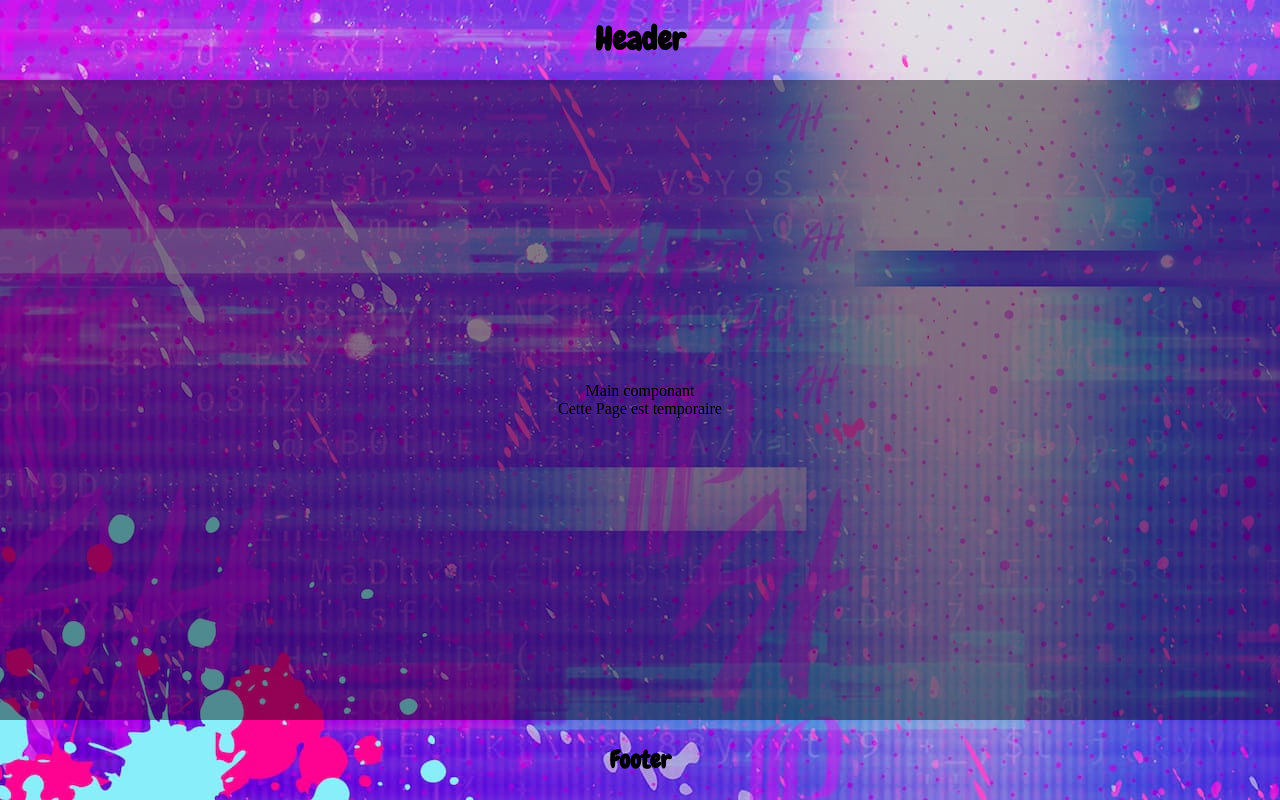
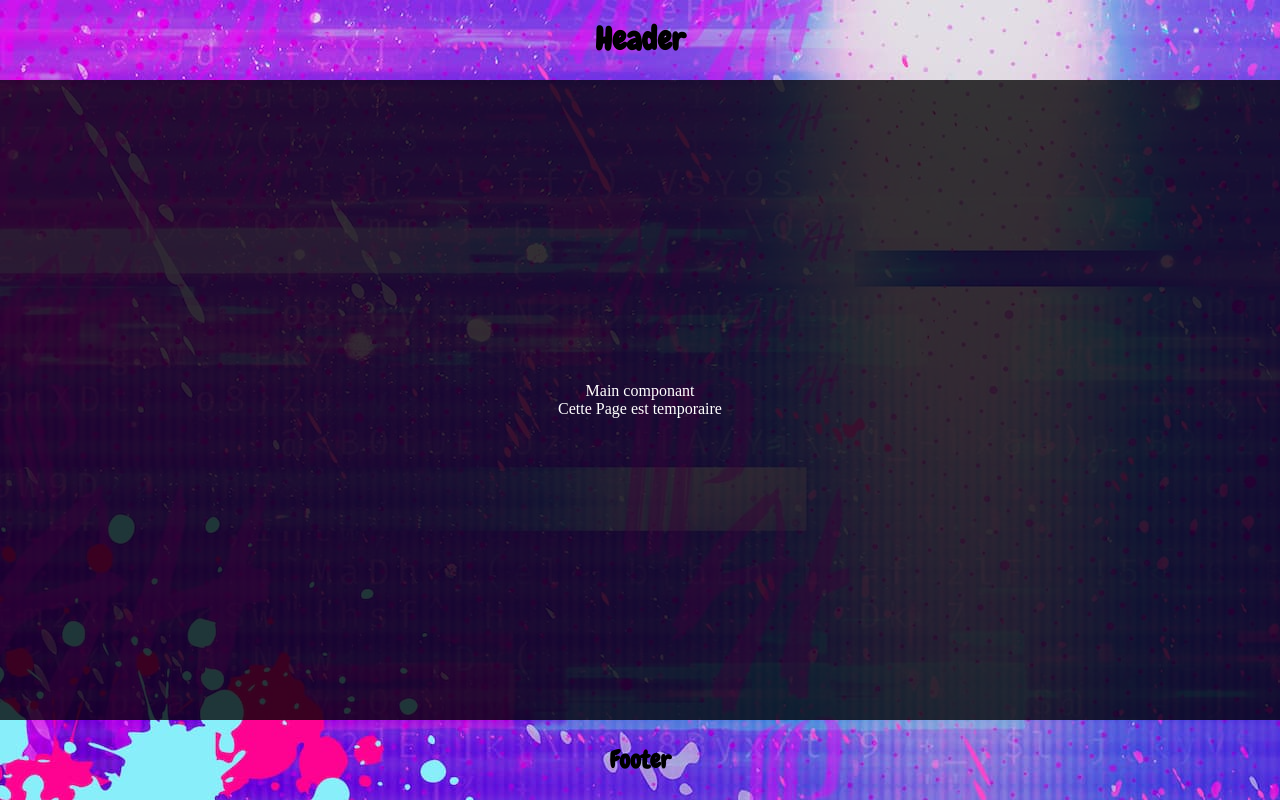
Before and after one commit to MathisPastreNelson/disco-groove, a React (Create React App) app: page / in a window 1280 px wide. Built offline with nearby package versions, Linux system fonts and the light colour scheme.

Commit message:
test gh page

```diff
--- a/src/styles/_MainContainer.scss
+++ b/src/styles/_MainContainer.scss
@@ -1,8 +1,9 @@
 .mainContainer {
-  background-color: rgba(0, 0, 0, 0.425);
+  background-color: rgba(0, 0, 0, 0.774);
   height: 80vh;
   display: flex;
   justify-content: center;
   align-items: center;
   flex-direction: column;
+  color: white;
 }
--- a/src/styles/index.css
+++ b/src/styles/index.css
@@ -23,12 +23,13 @@ h6 {
 }
 
 .mainContainer {
-  background-color: rgba(0, 0, 0, 0.425);
+  background-color: rgba(0, 0, 0, 0.774);
   height: 80vh;
   display: flex;
   justify-content: center;
   align-items: center;
   flex-direction: column;
+  color: white;
 }
 
 .headerContainer {
```
Also changed, not shown: 1 other file (tests, documents, lock files or other folders).
